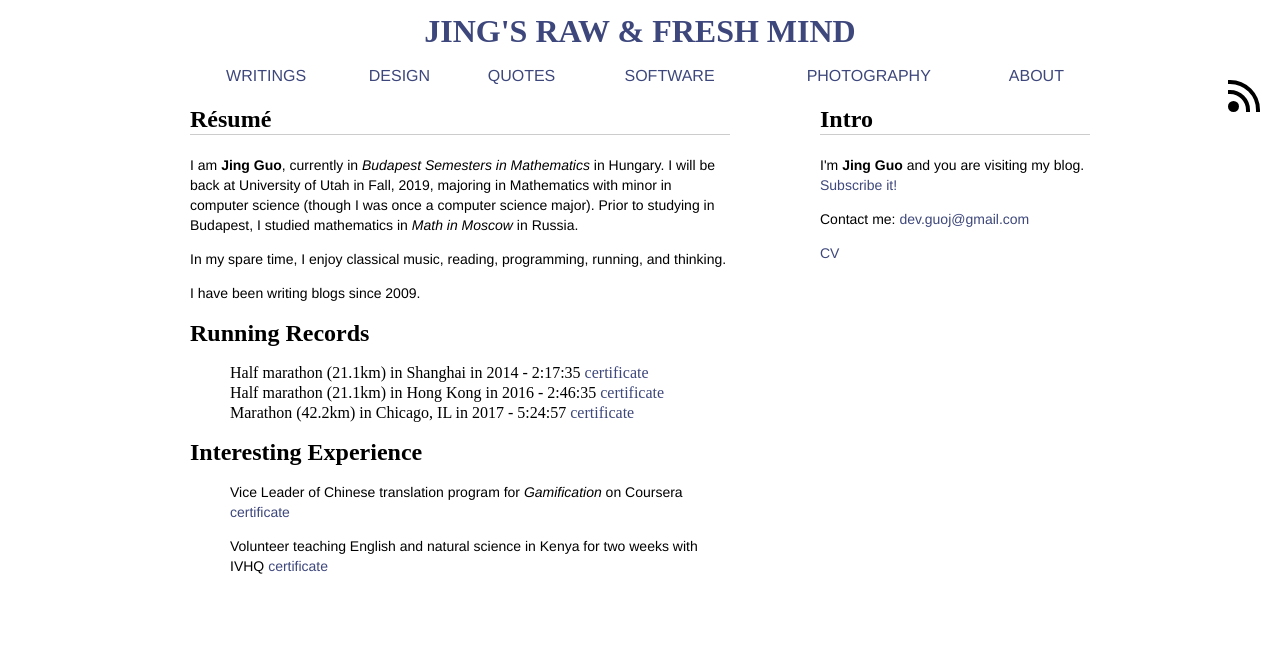
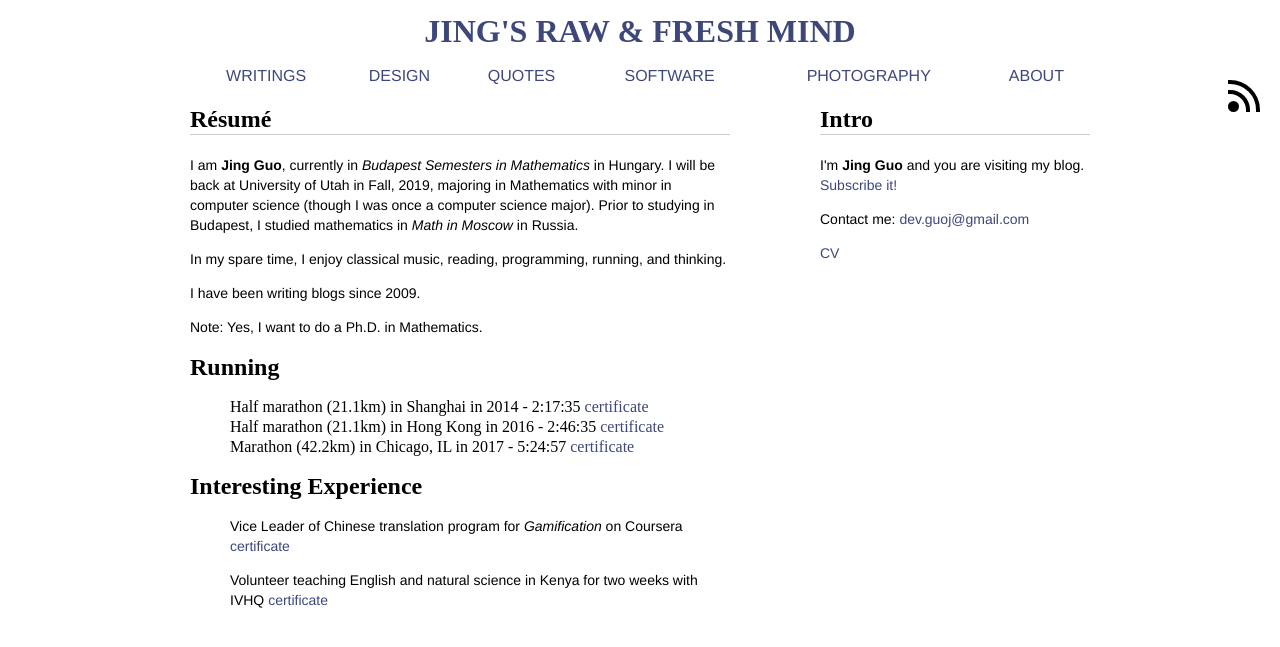
Before and after one commit to guojing0/guojing0.github.io, a Jekyll site: the page built from about-me.md, in a window 1280 px wide. Shown: the top 647 px of the page. Built offline with Jekyll 4.4.1, drawn with Linux system fonts in a browser that asks for light colours.

Commit message:
update about me

```diff
--- a/about-me.md
+++ b/about-me.md
@@ -9,7 +9,9 @@ In my spare time, I enjoy classical music, reading, programming, running, and th
 
 I have been writing blogs since 2009.
 
-Running Records
+Note: Yes, I want to do a Ph.D. in Mathematics.
+
+Running
 =====
 
 * Half marathon (21.1km) in Shanghai in 2014 - 2:17:35 [certificate](/images/half-marathon.jpg)
```
